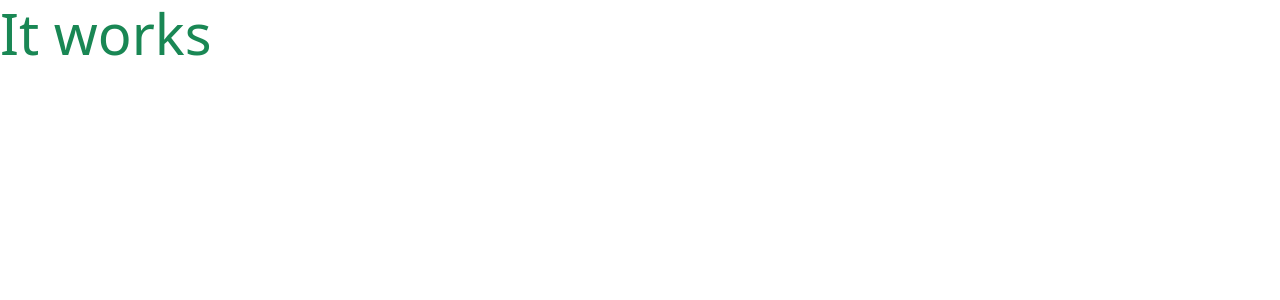
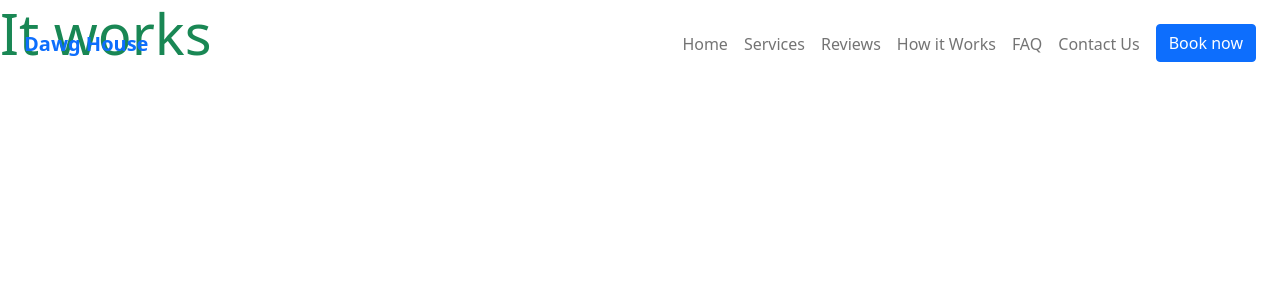
Before and after one commit to Colm1711/dawg_house, a Django app: page / in a window 1280 px wide. Shown: the top 300 px of the page. Run offline with Django 3.2, Linux system fonts and the light colour scheme; some libraries are stand-ins or nearby versions.

Commit message:
Add nav bar

```diff
--- a/templates/base.html
+++ b/templates/base.html
@@ -33,12 +33,6 @@
     <script src="https://cdn.jsdelivr.net/npm/bootstrap@5.1.3/dist/js/bootstrap.bundle.min.js"
         integrity="sha384-ka7Sk0Gln4gmtz2MlQnikT1wXgYsOg+OMhuP+IlRH9sENBO0LRn5q+8nbTov4+1p" crossorigin="anonymous">
     </script>
-    <script src="https://cdn.jsdelivr.net/npm/@popperjs/core@2.10.2/dist/umd/popper.min.js"
-        integrity="sha384-7+zCNj/IqJ95wo16oMtfsKbZ9ccEh31eOz1HGyDuCQ6wgnyJNSYdrPa03rtR1zdB" crossorigin="anonymous">
-    </script>
-    <script src="https://cdn.jsdelivr.net/npm/bootstrap@5.1.3/dist/js/bootstrap.min.js"
-        integrity="sha384-QJHtvGhmr9XOIpI6YVutG+2QOK9T+ZnN4kzFN1RtK3zEFEIsxhlmWl5/YESvpZ13" crossorigin="anonymous">
-    </script>
     {% endblock %}
 
     {% block extra_js %}
@@ -48,11 +42,52 @@
 </head>
 
 <body>
-    <header class="container-fluid fixed-top"></header>
+    <header class="container-fluid fixed-top">
+        <!-- navbar -->
+        <nav class="navbar navbar-expand-md navbar-light pt-4 pb-4">
+            <div class="container-xxl">
+                <a href="#logo" class="navbar-brand">
+                    <span class="fw-bold text-primary">Dawg House</span>
+                </a>
+                <!--toggle button for mobile nav-->
+                <button class="navbar-toggler" type="button" data-bs-toggle="collapse" data-bs-target="#main-nav"
+                    aria-controls="main-nav" aria-expanded="false" aria-label="Toggle navigation">
+                    <span class="navbar-toggler-icon"></span>
+                </button>
+
+                <!-- navbar links -->
+                <div class="collapse navbar-collapse justify-content-end align-center" id="main-nav">
+                    <ul class="navbar-nav">
+                        <li class="nav-item">
+                            <a class="nav-link" href="#">Home</a>
+                        </li>
+                        <li class="nav-item">
+                            <a class="nav-link" href="#">Services</a>
+                        </li>
+                        <li class="nav-item">
+                            <a class="nav-link" href="#">Reviews</a>
+                        </li>
+                        <li class="nav-item">
+                            <a class="nav-link" href="#">How it Works</a>
+                        </li>
+                        <li class="nav-item">
+                            <a class="nav-link" href="#">FAQ</a>
+                        </li>
+                        <li class="nav-item">
+                            <a class="nav-link" href="#">Contact Us</a>
+                        </li>
+                        <li class="nav-item ms-2 d-none d-md-inline">
+                            <a class="btn btn-primary" href="#">Book now</a>
+                        </li>
+                    </ul>
+                </div>
+            </div>
+        </nav>
+    </header>
 
     <!--Block to handle messages-->
     {% if messages %}
-        <div class="message-container"></div>
+    <div class="message-container"></div>
     {% endif %}
 
     <!--Add additional header on pages-->
```
